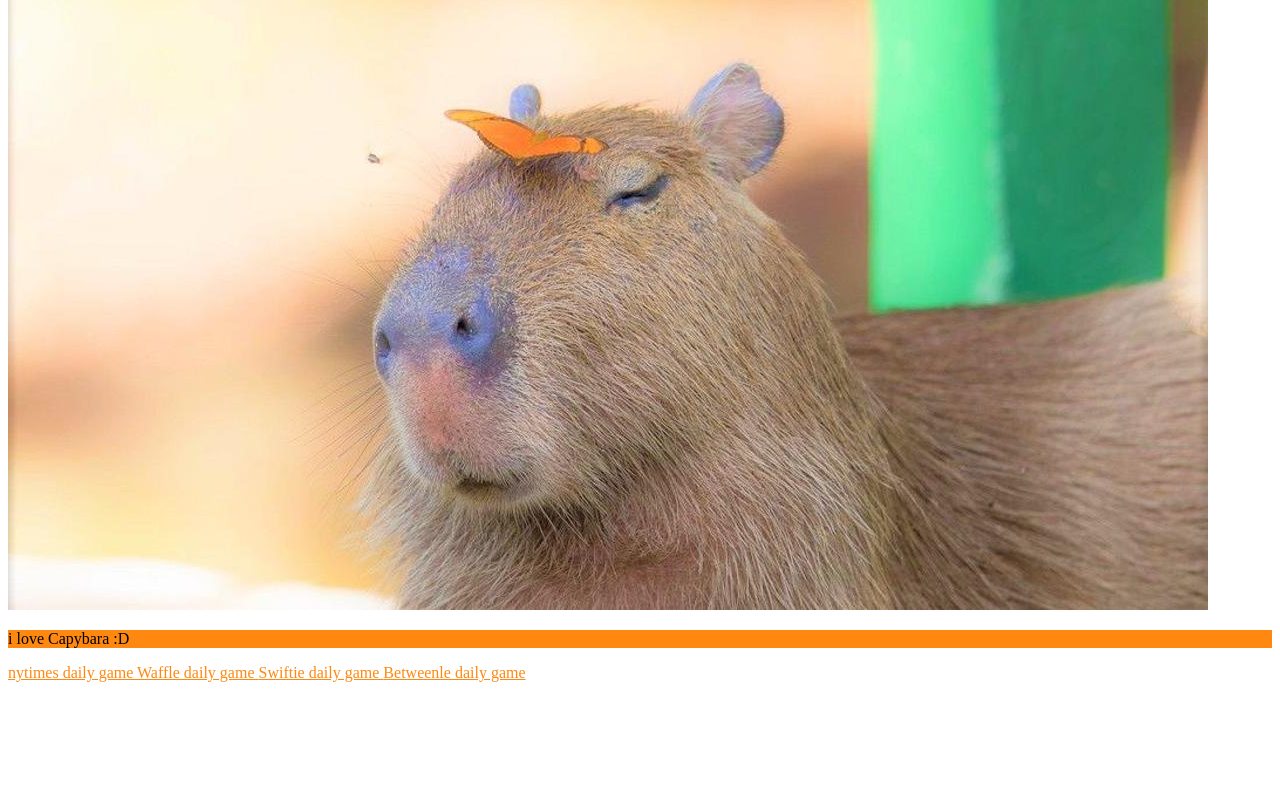
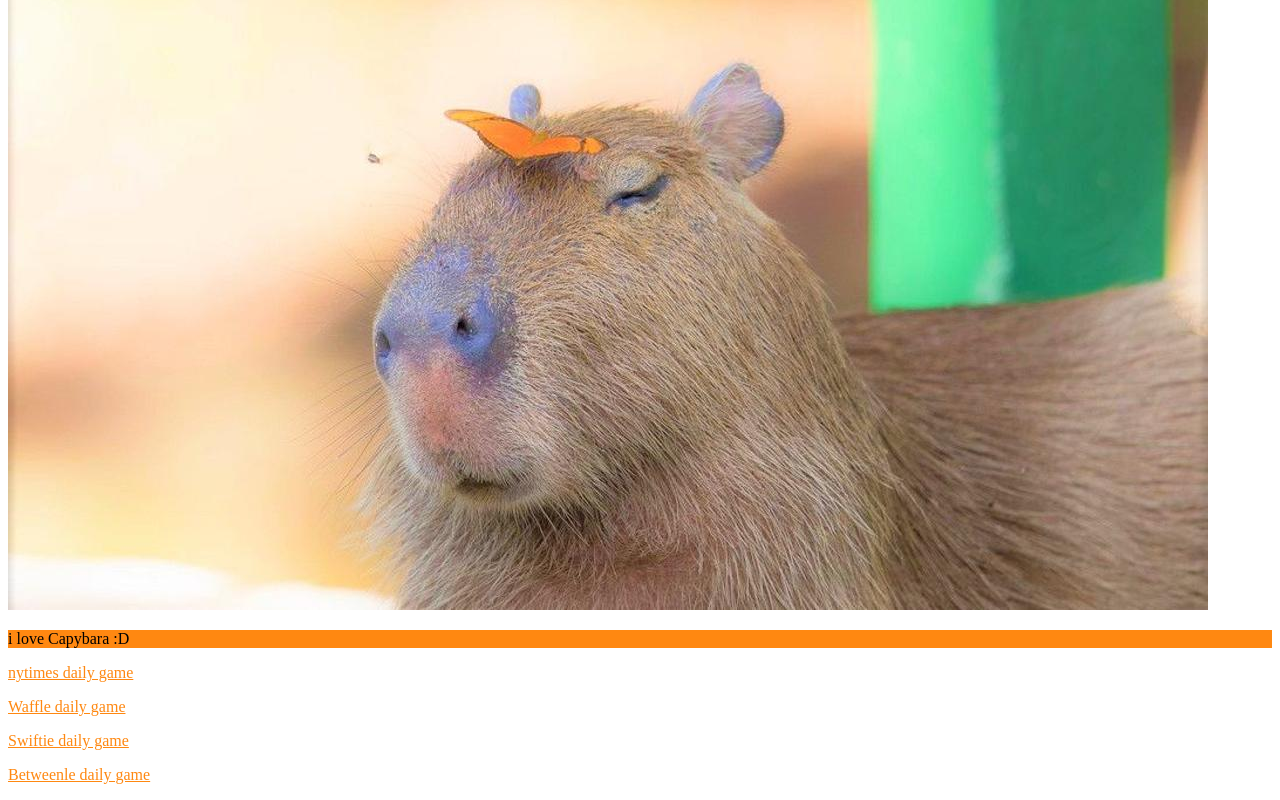
Before and after one commit to cheyssgrill/Website, a plain HTML site: page index.htm in a window 1280 px wide. Shown: the part 307-1107 px from the top of the page. Before the commit the page ends 997 px from the top, so only its background shows below. Drawn offline with Linux system fonts and the light colour scheme.

Commit message:
Update index.htm

```diff
--- a/index.htm
+++ b/index.htm
@@ -12,10 +12,14 @@
 <img src="Capybara.jpg" width="1200" height="675">
 <p style="background-color:#FF8811;" > i love Capybara :D </p>
 
-<a style="color: #FF8811;"; href="https://www.nytimes.com/games/wordle/index.html"> nytimes daily game </a>
-<a style="color: #FF8811;"; href="https://wafflegame.net/daily"> Waffle daily game </a>
-<a style="color: #FF8811;"; href="https://www.techyonic.co/swiftle"> Swiftie daily game </a>
-<a style="color:#FF8811"; href="https://betweenle.com/"> Betweenle daily game </a>
+
+<p><a style="color: #FF8811;"; href="https://www.nytimes.com/games/wordle/index.html"target="_blank"> nytimes daily game </a></p>
+
+<p><a style="color: #FF8811;"; href="https://wafflegame.net/daily"target="_blank"> Waffle daily game </a></p>
+
+<p><a style="color: #FF8811;"; href="https://www.techyonic.co/swiftle"target="_blank"> Swiftie daily game </a></p>
+
+<p><a style="color:#FF8811"; href="https://betweenle.com/" target="_blank"> Betweenle daily game </a></p>
 
 </body>
 </html>
```
